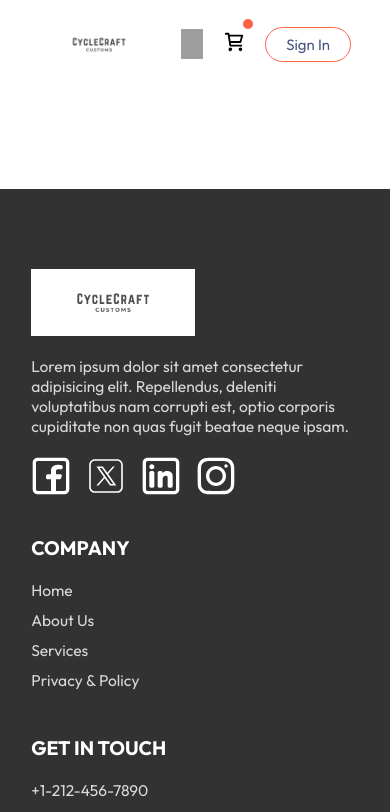
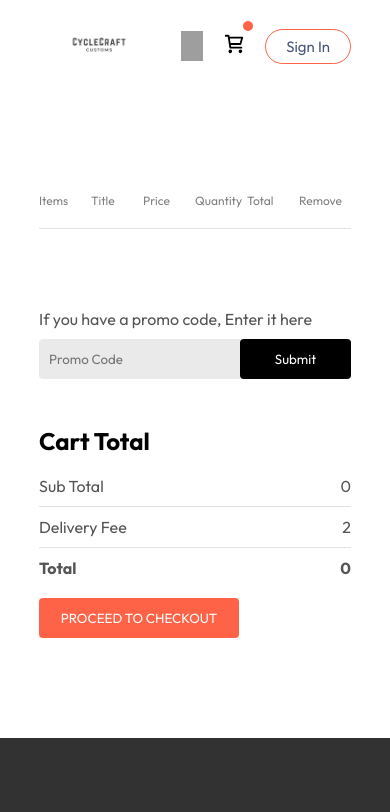
Before and after one commit to Ashish-k-Gupta/CycleCraft, a React (Vite) app: page /cart in a window 390 px wide. Shown: the top 812 px of the page. Built offline with nearby package versions, Linux system fonts and the light colour scheme; grey boxes are pictures that could not be loaded.

Commit message:
added cart page, made it responsive

```diff
--- a/src/components/LoginPopup/LoginPopup.css
+++ b/src/components/LoginPopup/LoginPopup.css
@@ -71,4 +71,5 @@ span{
     cursor: pointer;
     color: blue;
     text-decoration: underline;
+    font-weight: 500;
 }
--- a/src/components/Navbar/Navbar.jsx
+++ b/src/components/Navbar/Navbar.jsx
@@ -16,7 +16,7 @@ const handleMenuClick = (menuItem) =>{
 
   return (
     <div className='navbar'>
-      <img  className='logo' src={assets.craftLogo} alt="" />
+      <Link to={"/"}><img  className='logo' src={assets.craftLogo} alt="" /></Link>
       <ul className="navbar-menu">
 
         <li>
@@ -35,7 +35,7 @@ const handleMenuClick = (menuItem) =>{
       <div className="navbar-right">
         <img src={assets.searchIcon} alt="" />
         <div className="navbar-serach-icon">
-          <img src= {assets.cartIcon} alt="" />
+         <Link to={"/cart"}> <img src= {assets.cartIcon} alt="" /></Link>
           <div className="dot"></div>
         </div>
         <button onClick={()=> setShowLogin(true)}>Sign In</button>
--- a/src/pages/cart/cart.css
+++ b/src/pages/cart/cart.css
@@ -0,0 +1,122 @@
+
+.cart{
+margin-top: 100px;
+color: black;
+/* border: 1px solid red; */
+
+}
+
+.cartItemsTitle{
+    display: grid;
+    grid-template-columns: 1fr 1.5fr 1fr 1fr 1fr 0.5fr;
+    align-items: center;
+    color: grey;
+    font-size: max(1vw, 12px);
+}
+.cartItemsItem{
+    margin: 10px 0px;
+    color: black;
+}
+
+.cartImages{
+    width: 100px;
+    /* height: 100px; */
+}
+.crossImage{
+    width: 40px;
+    cursor: pointer;
+}
+
+.cart hr{
+    height: 1px;
+    background-color: #e2e2e2;
+    border: none;
+}
+
+.cartBottom{
+    margin-top: 80px;
+    display: flex;
+    justify-content: space-between;
+    gap: max(12vw, 20px);
+}
+
+.cartTotal{
+    flex: 1;
+    display: flex;
+    flex-direction: column;
+    gap: 20px;
+}
+
+.cartTotalDetails{
+    display: flex;
+    justify-content: space-between;
+    color: #555;
+}
+
+.cartTotal hr{
+    margin: 10px 0px;
+}
+
+.cartTotal button{
+    border: none;
+    color: white;
+    background-color: tomato;
+    width: max(15vw, 200px);
+    padding: 12px 0px;
+    border-radius: 4px;
+    cursor: pointer;
+}
+
+.cartPromoCode{
+    flex: 1;
+}
+
+.cartPromoCode p{
+    color: #555;
+}
+
+.cartPromoCodeInput{
+    margin-top: 10px;
+    display: flex;
+    justify-content: space-between;
+    align-items: center;
+    background-color: #eaeaea;
+    border-radius: 4px;
+}
+
+.cartPromoCodeInput input{
+    background-color: transparent;
+    border: none;
+    outline: none;
+    padding-left: 10px;
+}
+
+.cartPromoCodeInput button{
+    width: max(10vw, 150px);
+    padding: 12px 5px;
+    background-color: black;
+    border: none;
+    color: white;
+    border-radius: 4px;
+}
+
+
+@media (max-width: 750px){
+
+    .cartImages{
+    width: 40px;;
+    }
+    .crossImage{
+        width: 20px;
+    }
+    .cartItemsTitle{
+        grid-template-columns: 1fr 1fr 1fr 1fr 1fr 1fr;
+    }
+
+    .cartBottom{
+        flex-direction: column-reverse;
+    }
+    .cartPromoCode{
+        justify-content: start;
+    }
+}
--- a/src/pages/cart/cart.jsx
+++ b/src/pages/cart/cart.jsx
@@ -1,12 +1,83 @@
-import React from 'react'
+import React, { useContext } from 'react'
 import '../cart/cart.css'
+import { StoreContext } from '../../context/StoreContext'
+import assets from '../../assets/assets';
 
-const home = () => {
+
+const Cart = () => {
+
+const {cartItems, bike_list, removeFromCart} = useContext(StoreContext);
+
   return (
-    <div>
+    <div className='cart'>
+      <div className="cartItems">
+        <div className="cartItemsTitle">
+          <p>Items</p>
+          <p>Title</p>
+          <p>Price</p>
+          <p>Quantity</p>
+          <p>Total</p>
+          <p>Remove</p>
+        </div>
+        <br />
+        <hr />
+        {bike_list.map((item, index)=>{
+          if(cartItems[item._id] > 0)
+            {
+            return (
+              <div>
+              <div className="cartItemsTitle cartItemsItem">
+                  <img className= "cartImages" src={item.image} alt="" />
+                  <p>{item.name}</p>
+                  <p>$ {item.price}</p>
+                  <p>{cartItems[item._id]}</p>
+                  <p>$ {item.price*cartItems[item._id]}</p>
+                  {/* <p>X</p> */}
+                  <p><img onClick={()=> removeFromCart(item._id)} className='crossImage' src={assets.cross_icon} alt="" /></p>
+
+              </div>
+              <hr />
+              </div>
+            )
+          }
+        })}
+      </div>
+
+        <div className='cartBottom'>
+          <div className="cartTotal">
+            <h2>Cart Total</h2>
+            <div>
+              <div className="cartTotalDetails">
+                <p>Sub Total</p>
+                <p>{0}</p>
+              </div>
+              <hr />
+              <div className="cartTotalDetails">
+                <p>Delivery Fee</p>
+                <p>{2}</p>
+              </div>
+              <hr />
+              <div className="cartTotalDetails">
+                <b>Total</b>
+                <b>{0}</b>
+              </div>
+            </div>
+          <button>PROCEED TO CHECKOUT</button>
+          </div>
+        <div className="cartPromoCode">
+          <div>
+            <p>If you have a promo code, Enter it here</p>
+            <div className="cartPromoCodeInput">
+              <input type="text" placeholder='Promo Code' />
+              <button>Submit</button>
+            </div>
+          </div>
+        </div>
+
+        </div>
 
     </div>
   )
 }
 
-export default home
+export default Cart
--- a/src/pages/home/home.jsx
+++ b/src/pages/home/home.jsx
@@ -20,3 +20,5 @@ const home = () => {
 }
 
 export default home
+
+// cd ../../../f/code/projectinterview/100xdevsharkirat/reactproject/cyclecraft
```
